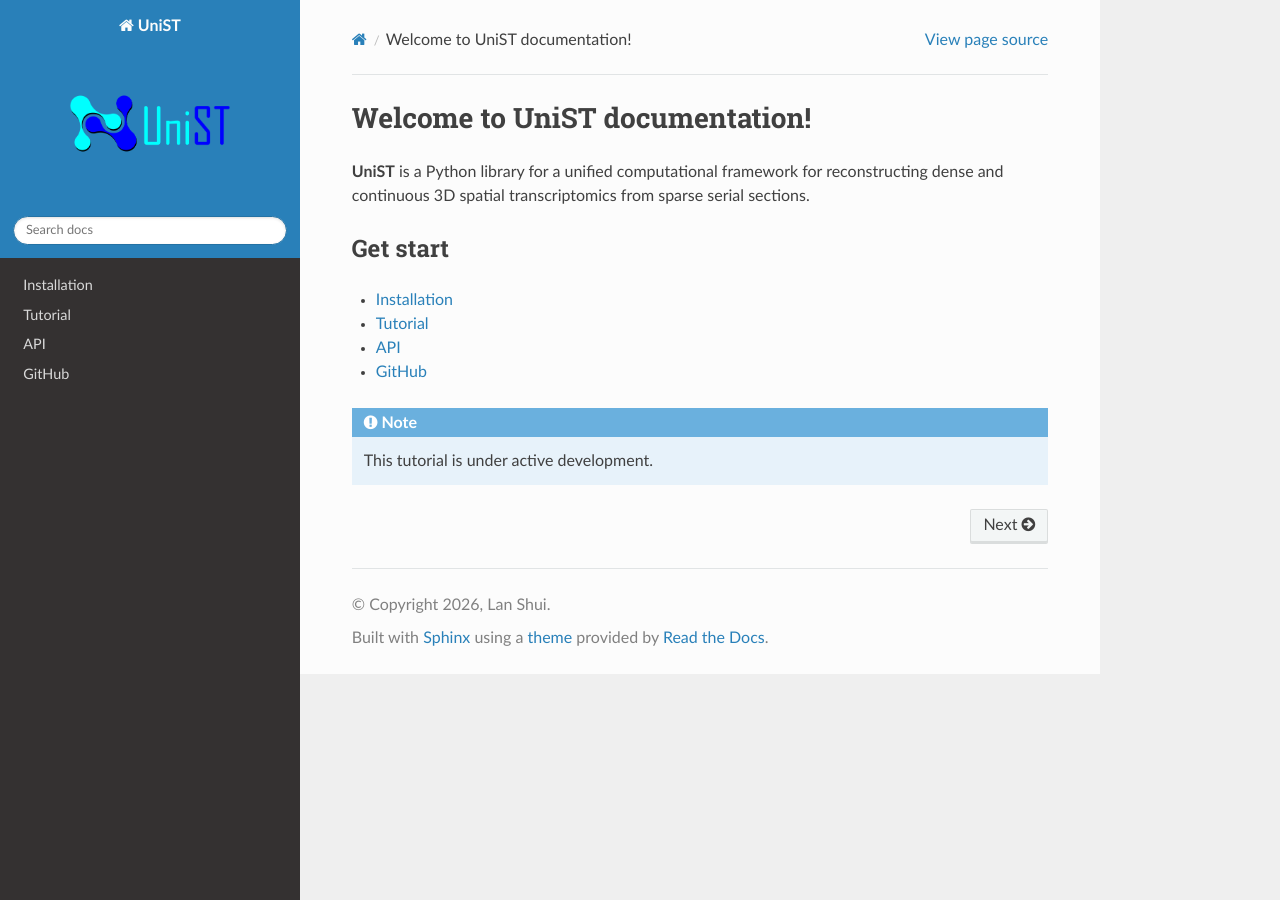
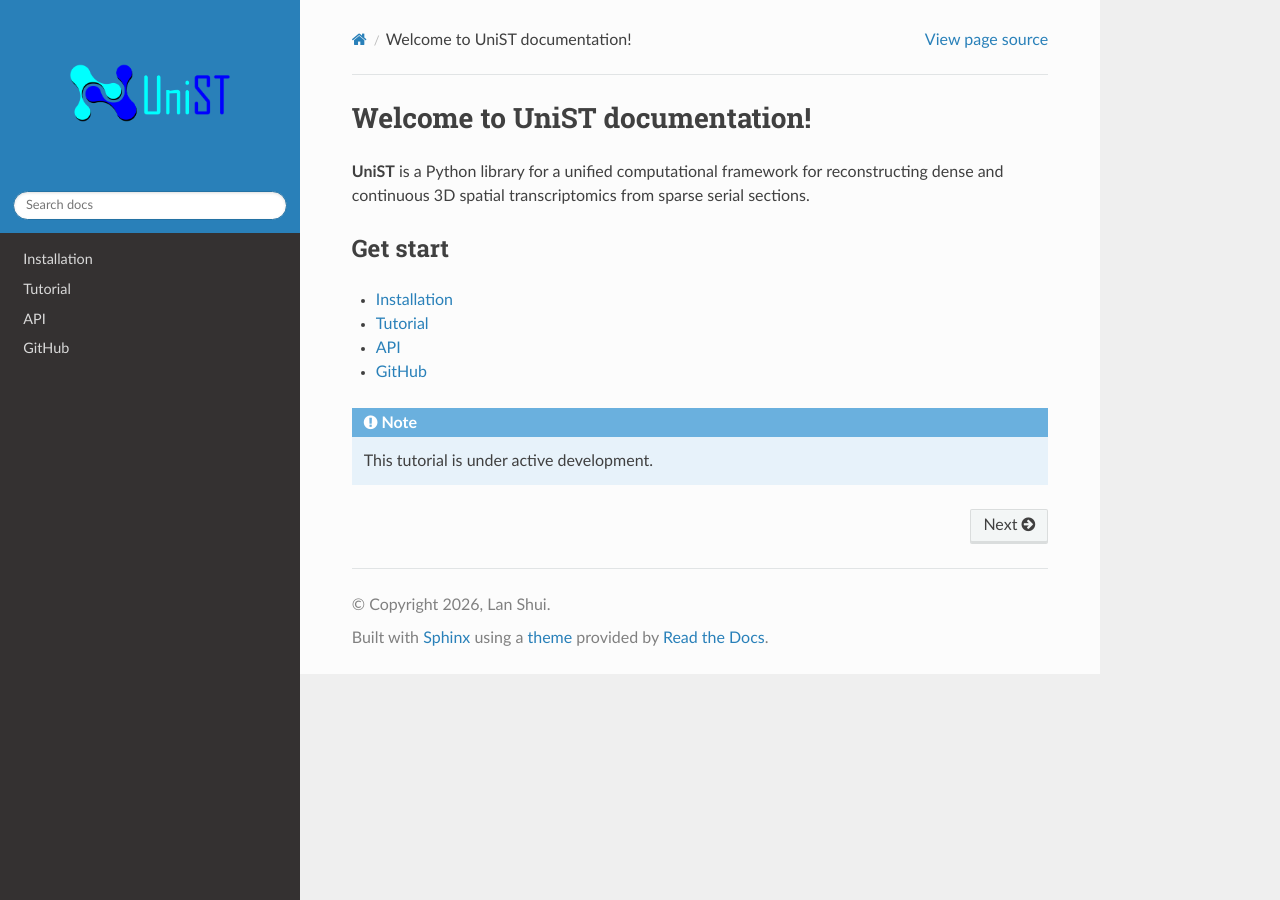
Before and after one commit to lanshui98/UniST-tutorial, a Sphinx documentation site: the page built from docs/source/index.rst, in a window 1280 px wide. Built offline with Sphinx 7.4.7 and the Read the Docs theme 3.1.0, drawn with Linux system fonts in a browser that asks for light colours.

Commit message:
Update conf.py

```diff
--- a/docs/source/conf.py
+++ b/docs/source/conf.py
@@ -32,6 +32,9 @@ templates_path = ['_templates']
 
 html_theme = 'sphinx_rtd_theme'
 html_logo = "__static/unist_logo.png"
+html_theme_options = {
+    "logo_only": True,
+}
 
 html_css_files = [
     "__static/custom.css",
```
